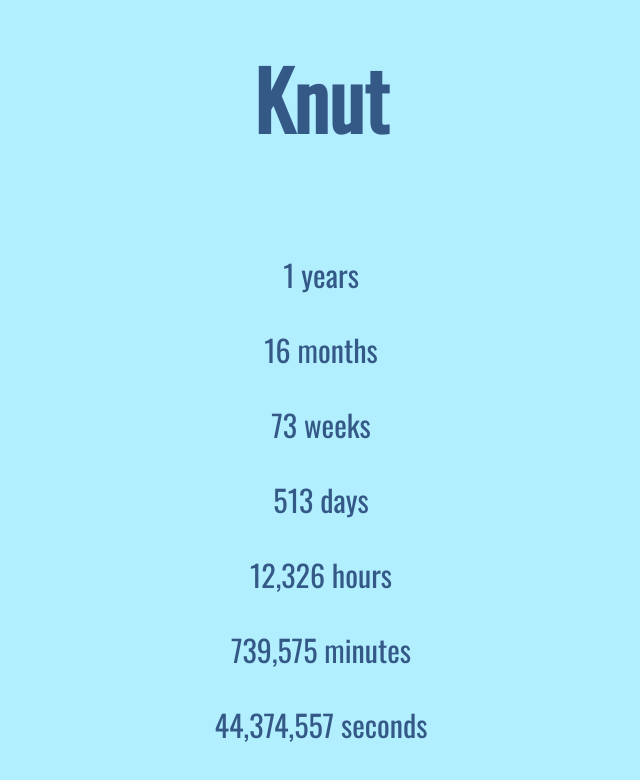
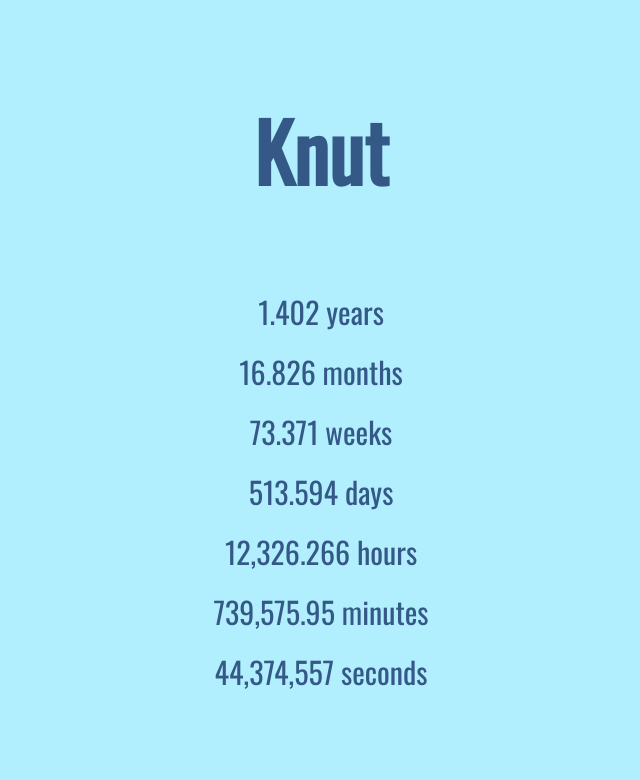
Before and after one commit to carlgrundberg/knut, a plain HTML site: page index.html in a window 1280 px wide. Shown: the whole page, without its empty margins (319-959 px from the left). Drawn offline with nearby package versions, Linux system fonts and the light colour scheme.

Commit message:
Converted to a Vue app

```diff
--- a/index.html
+++ b/index.html
@@ -10,6 +10,7 @@
             height: 100%;
             margin: 0;
         }
+
         body {
             background-color: #b1efff;
             color: #355987;
@@ -30,8 +31,8 @@
             margin: 0.5em 0;
         }
 
-        @media (max-width: 767px) {
-            body  {
+        @media (max-width: 767px), (max-height: 600px) {
+            body {
                 font-size: 24px;
             }
 
@@ -48,25 +49,48 @@
     </style>
 </head>
 <body>
+<div id="app">
     <h1>Knut</h1>
-    <p><span id="years">...</span> years</p>
-    <p><span id="months">...</span> months</p>
-    <p><span id="weeks">...</span> weeks</p>
-    <p><span id="days">...</span> days</p>
-    <p><span id="hours">...</span> hours</p>
-    <p><span id="minutes">...</span> minutes</p>
-    <p><span id="seconds">...</span> seconds</p>
+    <p><span id="years">{{ years }}</span> years</p>
+    <p><span id="months">{{ months }}</span> months</p>
+    <p><span id="weeks">{{ weeks }}</span> weeks</p>
+    <p><span id="days">{{ days }}</span> days</p>
+    <p><span id="hours">{{ hours }}</span> hours</p>
+    <p><span id="minutes">{{ minutes }}</span> minutes</p>
+    <p><span id="seconds">{{ seconds }}</span> seconds</p>
+</div>
+
+<script src="https://cdnjs.cloudflare.com/ajax/libs/vue/2.1.10/vue.min.js"></script>
 <script src="https://cdnjs.cloudflare.com/ajax/libs/moment.js/2.13.0/moment.min.js"></script>
 <script src="https://cdnjs.cloudflare.com/ajax/libs/moment.js/2.13.0/locale/sv.js"></script>
 <script>
 
     var birth = moment("2015-08-28 07:20");
 
+    function diff(period) {
+        return function() {
+            return this.now.diff(birth, period, period != 'seconds').toLocaleString();
+        }
+    }
+
+    var v = new Vue({
+        el: "#app",
+        data: {
+            now: moment()
+        },
+        computed: {
+            years: diff('years'),
+            months: diff('months'),
+            weeks: diff('weeks'),
+            days: diff('days'),
+            hours: diff('hours'),
+            minutes: diff('minutes'),
+            seconds: diff('seconds')
+        }
+    });
+
     setInterval(function() {
-            var now = moment();
-            ['years', 'months', 'weeks', 'days', 'hours', 'minutes', 'seconds'].forEach(function(period) {
-                document.getElementById(period).innerHTML = now.diff(birth, period).toLocaleString();
-            });
+        v.now = moment();
     }, 1000);
 
 </script>
```
Lines whose indentation alone changed are shown as unchanged.
